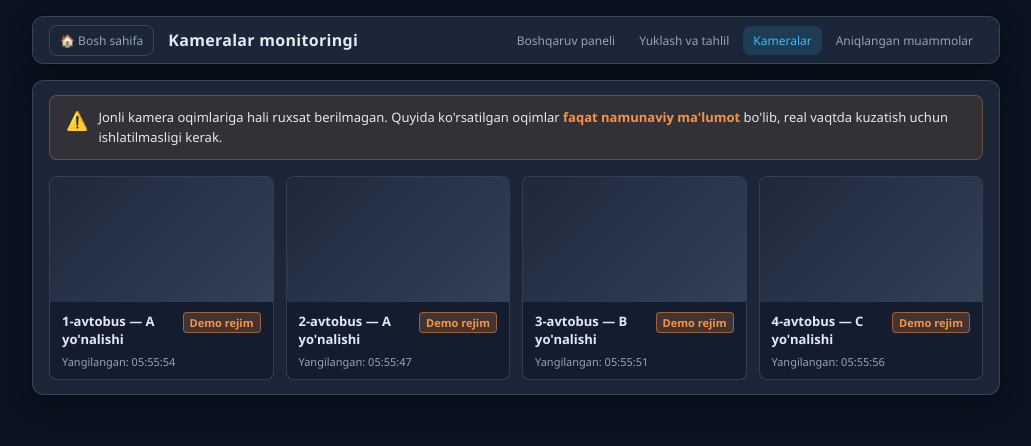
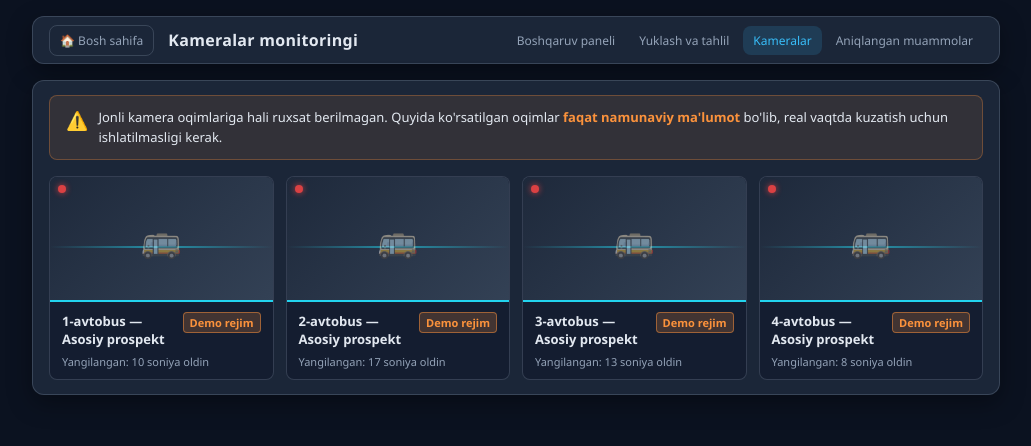
Before and after one commit to Oybek-M/shaharga-nazar, a website built with Vite: page cameras.html in a window 1280 px wide. Shown: the whole page, without its empty margins (124-1155 px from the left). Built offline with nearby package versions, Linux system fonts and the light colour scheme.

Commit message:
Improve cameras and upload pages; fix stale route labels
Cameras page: feed placeholders were flat empty boxes with a timestamp
frozen at page load. They now show a bus icon, a route-colored scan-line
animation and a pulsing live indicator, and the "Yangilangan" timestamp
ticks every second instead of staying stuck at the load-time value.

Upload page: swaps the flat color swatch on analysis results for the same
icon+bounding-box tag used elsewhere in the app, so a manually uploaded
detection reads consistently with the dashboard and Issues page.

Also fixes stale data: camera tiles and mock issue sources referenced
"B yo'nalishi"/"C yo'nalishi" routes that no longer exist since the 3D
scene consolidated to a single main-avenue intersection (all 4 buses run
route-a) — both now say "Asosiy prospekt" to match the actual scene.

```diff
--- a/src/ai/AnalysisService.js
+++ b/src/ai/AnalysisService.js
@@ -22,7 +22,7 @@ export function createAnalysisService({ random = Math.random, wait = defaultWait
     for (let i = 0; i < resultCount; i += 1) {
       const type = ISSUE_POOL[Math.floor(random() * ISSUE_POOL.length)];
       const confidence = Math.round(85 + random() * 14);
-      results.push({ type: type.key, label: type.label, color: type.color, confidence });
+      results.push({ type: type.key, label: type.label, color: type.color, icon: type.icon, confidence });
     }
     return { results };
   }
--- a/src/style.css
+++ b/src/style.css
@@ -292,10 +292,54 @@ body.content-page .panel {
 }
 
 .camera-feed-placeholder {
+  --route-color: #38bdf8;
   width: 100%;
   aspect-ratio: 16 / 9;
   background: linear-gradient(135deg, #1e293b 0%, #334155 100%);
   position: relative;
+  overflow: hidden;
+  display: flex;
+  align-items: center;
+  justify-content: center;
+  border-bottom: 2px solid var(--route-color);
+}
+
+.camera-feed-icon {
+  font-size: 34px;
+  opacity: 0.5;
+  filter: grayscale(0.3);
+}
+
+.camera-live-dot {
+  position: absolute;
+  top: 8px;
+  left: 8px;
+  width: 8px;
+  height: 8px;
+  border-radius: 50%;
+  background: #ef4444;
+  box-shadow: 0 0 6px rgba(239, 68, 68, 0.9);
+  animation: camera-live-pulse 1.6s ease-in-out infinite;
+}
+
+@keyframes camera-live-pulse {
+  0%, 100% { opacity: 1; }
+  50% { opacity: 0.25; }
+}
+
+.camera-scan-line {
+  position: absolute;
+  left: 0;
+  right: 0;
+  height: 2px;
+  background: linear-gradient(90deg, transparent, var(--route-color), transparent);
+  opacity: 0.6;
+  animation: camera-scan-move 3.2s linear infinite;
+}
+
+@keyframes camera-scan-move {
+  0% { top: 0%; }
+  100% { top: 100%; }
 }
 
 .camera-info {
--- a/src/ui/CameraGrid.js
+++ b/src/ui/CameraGrid.js
@@ -1,41 +1,36 @@
-// Mock camera data for demo
+import { ROUTE_COLORS } from './RightPanel.js';
+
+// Mock camera data for demo. All four buses currently run the single main
+// avenue (route-a) — see src/main.js — so every feed shares that route.
 const MOCK_CAMERAS = [
-  {
-    id: 'bus-1-route-a',
-    name: '1-avtobus — A yo\'nalishi',
-    route: 'A yo\'nalishi',
-    lastUpdated: new Date(Date.now() - 5000).toLocaleTimeString('uz-UZ', { hour: '2-digit', minute: '2-digit', second: '2-digit' }),
-  },
-  {
-    id: 'bus-2-route-a',
-    name: '2-avtobus — A yo\'nalishi',
-    route: 'A yo\'nalishi',
-    lastUpdated: new Date(Date.now() - 12000).toLocaleTimeString('uz-UZ', { hour: '2-digit', minute: '2-digit', second: '2-digit' }),
-  },
-  {
-    id: 'bus-3-route-b',
-    name: '3-avtobus — B yo\'nalishi',
-    route: 'B yo\'nalishi',
-    lastUpdated: new Date(Date.now() - 8000).toLocaleTimeString('uz-UZ', { hour: '2-digit', minute: '2-digit', second: '2-digit' }),
-  },
-  {
-    id: 'bus-4-route-c',
-    name: '4-avtobus — C yo\'nalishi',
-    route: 'C yo\'nalishi',
-    lastUpdated: new Date(Date.now() - 3000).toLocaleTimeString('uz-UZ', { hour: '2-digit', minute: '2-digit', second: '2-digit' }),
-  },
-];
+  { id: 'bus-1-route-a', name: '1-avtobus', routeId: 'route-a', startedAgoMs: 5000 },
+  { id: 'bus-2-route-a', name: '2-avtobus', routeId: 'route-a', startedAgoMs: 12000 },
+  { id: 'bus-3-route-a', name: '3-avtobus', routeId: 'route-a', startedAgoMs: 8000 },
+  { id: 'bus-4-route-a', name: '4-avtobus', routeId: 'route-a', startedAgoMs: 3000 },
+].map((camera) => ({ ...camera, lastSeenAt: Date.now() - camera.startedAgoMs }));
+
+function formatAgo(ms) {
+  const seconds = Math.floor(ms / 1000);
+  if (seconds < 60) return `${seconds} soniya oldin`;
+  const minutes = Math.floor(seconds / 60);
+  return `${minutes} daqiqa oldin`;
+}
 
 function renderCameraTileHtml(camera) {
+  const color = ROUTE_COLORS[camera.routeId] || '#38bdf8';
   return `
-    <div class="camera-tile">
-      <div class="camera-feed-placeholder"></div>
+    <div class="camera-tile" data-camera-id="${camera.id}">
+      <div class="camera-feed-placeholder" style="--route-color: ${color}">
+        <span class="camera-live-dot"></span>
+        <span class="camera-scan-line"></span>
+        <span class="camera-feed-icon">🚌</span>
+      </div>
       <div class="camera-info">
         <div class="camera-header">
-          <h3 class="camera-name">${camera.name}</h3>
+          <h3 class="camera-name">${camera.name} — Asosiy prospekt</h3>
           <span class="demo-badge">Demo rejim</span>
         </div>
-        <p class="camera-timestamp">Yangilangan: ${camera.lastUpdated}</p>
+        <p class="camera-timestamp" data-timestamp>Yangilangan: ${formatAgo(Date.now() - camera.lastSeenAt)}</p>
       </div>
     </div>
   `;
@@ -56,4 +51,13 @@ export function mountCameraGrid(root) {
   `;
 
   root.appendChild(container);
+
+  const timestampEls = container.querySelectorAll('[data-timestamp]');
+  const interval = setInterval(() => {
+    timestampEls.forEach((el, i) => {
+      el.textContent = `Yangilangan: ${formatAgo(Date.now() - MOCK_CAMERAS[i].lastSeenAt)}`;
+    });
+  }, 1000);
+
+  return { stop: () => clearInterval(interval) };
 }
```
Also changed, not shown: src/data/mockIssues.js (+4 -4 lines), src/ui/UploadPanel.js (+10 -7 lines).
